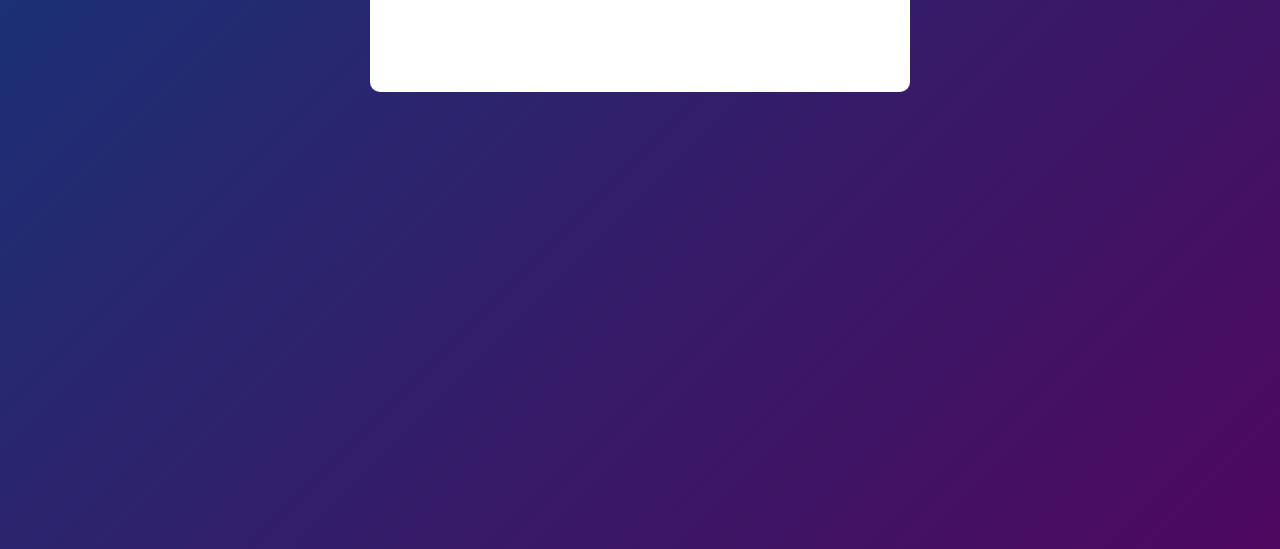
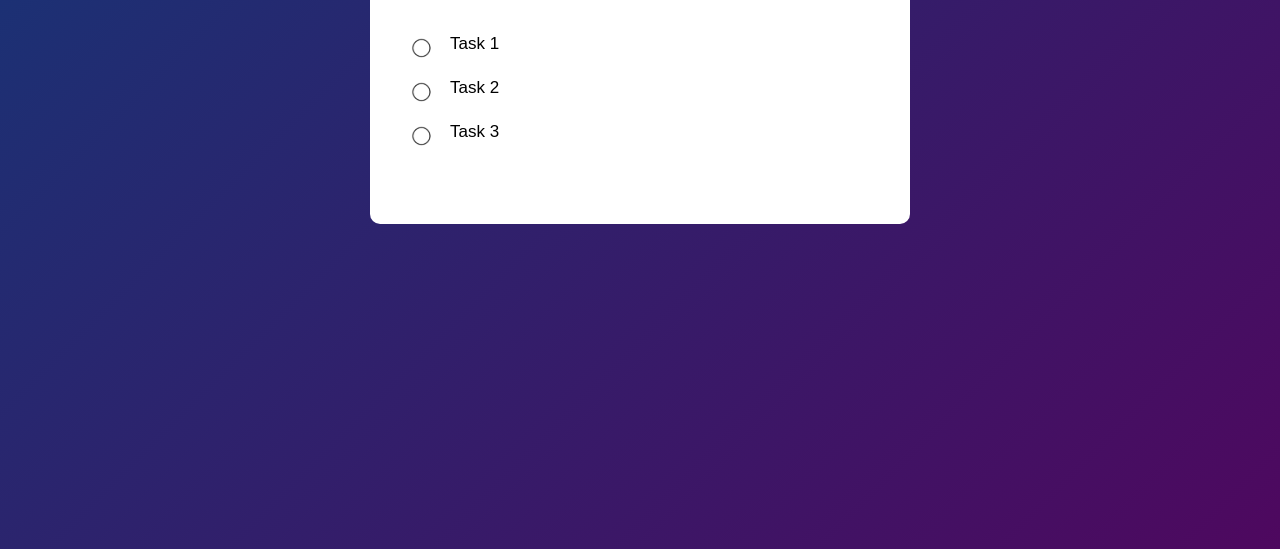
Before and after one commit to Mifrhmh-git/to-do-list, a plain HTML site: page index.html in a window 1280 px wide. Shown: the part 251-800 px from the top of the page. Drawn offline with Linux system fonts and the light colour scheme.

Commit message:
add task list display with styling for list items

```diff
--- a/index.html
+++ b/index.html
@@ -15,6 +15,13 @@
                 <input type="text" id="input-box" placeholder="Add a new task">
                 <button>Add</button>
             </div>
+
+            <ul id="list-container">
+                <li>Task 1</li>
+                <li>Task 2</li>
+                <li>Task 3</li>
+            </ul>
+
         </div>
     </div>
 
--- a/style.css
+++ b/style.css
@@ -56,3 +56,26 @@ button{
     cursor: pointer;
     border-radius: 40px;
 }
+
+ul li{
+    list-style: none;
+    font-size: 17px;
+    padding: 12px 8px 12px 50px;
+    user-select: none;
+    cursor: pointer;
+    position: relative;
+}
+
+ul li::before{
+    content: '';
+    position: absolute;
+    height: 28px;
+    width: 28px;
+    border-radius: 50%;
+    background-image: url(images/uncheck.png);
+    background-size: cover;
+    background-position: center;
+    top: 12px;
+    left: 8px;
+
+}
```
